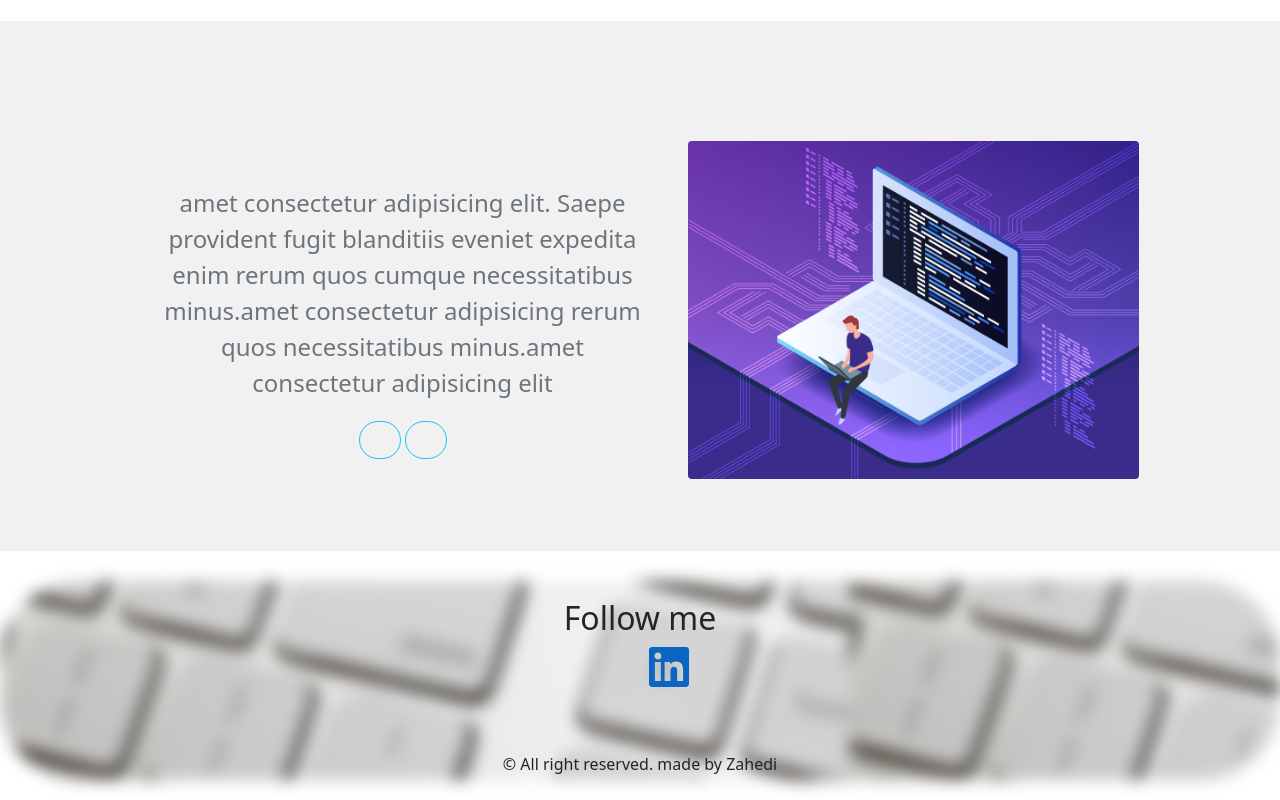
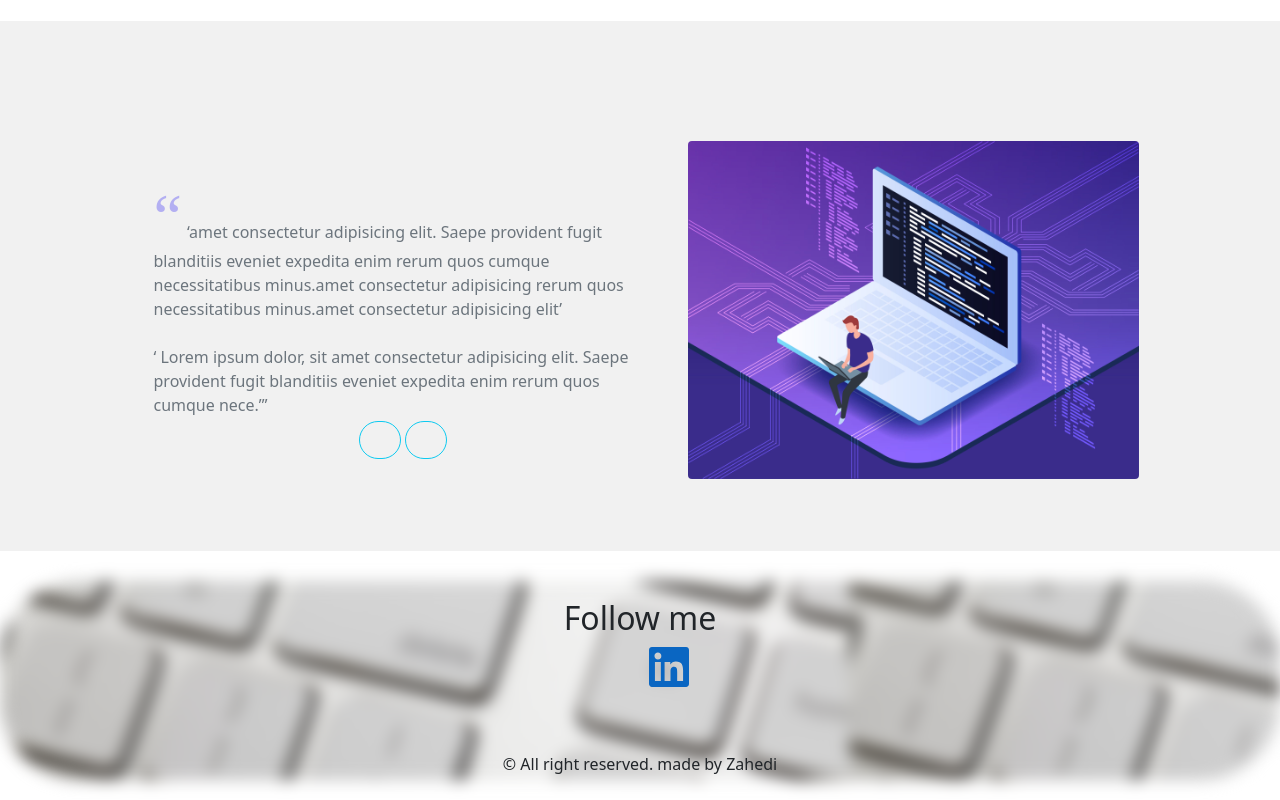
Before and after one commit to Mustafa-Zahedi/portfolio, a React (Create React App) app: page / in a window 1280 px wide. Shown: the part 2519-3319 px from the top of the page. Built offline with nearby package versions, Linux system fonts and the light colour scheme; some icons are missing.

Commit message:
text quote done

```diff
--- a/src/components/portofolio.jsx
+++ b/src/components/portofolio.jsx
@@ -23,7 +23,6 @@ const Portfolio = () => {
     ]);
   }, []);
 
-  console.log(projects);
   return (
     <section className="container-fluid-lg container-fluid-md container-fluid-sm completePage portfolio my-5">
       <div className="my-5 px-3 text-center">
--- a/src/components/quote.jsx
+++ b/src/components/quote.jsx
@@ -6,11 +6,11 @@ let reIndex = 0;
 
 function Quote(props) {
   const [quotes, setQuotes] = useState("");
-  console.log("quotes: ", quotes);
   const q = [
     " Lorem ipsum dolor, sit amet consectetur adipisicing elit. Saepe provident fugit blanditiis eveniet expedita enim rerum quos cumque nece.",
     "amet consectetur adipisicing elit. Saepe provident fugit blanditiis eveniet expedita enim rerum quos cumque necessitatibus minus.amet consectetur adipisicing rerum quos necessitatibus minus.amet consectetur adipisicing elit",
-    "adipisicing elit. Saepe provident fugit blanditiis eveniet expedita enim rerum quos cumque necessitatibus minus.amet consectetur adipisicing elit. Saepe provident fugit blanditiis eveniet expedita enim rerum quos cumque necessitatibus minus.",
+    "adipisicing elit. Saepe provident fugit blanditiis eveniet expedita enim rerum quos cumque necessitatibus minus.amet consectetur adipisicing elit. Saepe provident",
+    " fugit blanditiis eveniet expedita enim rerum quos cumque necessitatibus minus.",
   ];
 
   useEffect(() => {
@@ -37,14 +37,17 @@ function Quote(props) {
       e === "prev" ? handleClick("prev") : handleClick("next");
     }
   };
+
   return (
     <section className="quote min-vh-70">
       <div className="container-lg container-fluid-md py-4">
         <div className="row my-5 pt-5 justify-content-center">
           <div className="row col-md-6 col-sm-12 my-3 py-1">
-            <div className="col-12 p-lg-4 p-md-1 text-muted quoteHeight fs-4">
-              {quotes["a"]}
-            </div>
+            <q className="col-12 p-lg-4 p-md-1 text-muted text-start quoteHeight fs-6 moveAnimation">
+              <q>{quotes["a"]}</q> <br />
+              <br />
+              <q>{q[0]}</q>
+            </q>
             <div className="col-12 align-self-end">
               <div className="text-right">
                 <a
--- a/src/index.css
+++ b/src/index.css
@@ -62,6 +62,42 @@ code {
   height: 245px;
 }
 
+.moveAnimation::first-letter {
+  top: -0.75rem;
+  left: 0;
+  margin-right: 5px;
+  color: rgba(118, 109, 244, 0.5);
+  font-family: "around-icons";
+  font-size: 4rem;
+  font-weight: normal;
+  line-height: 1;
+}
+.moveAnimation {
+  -webkit-animation-name: fade;
+  -webkit-animation-duration: 1.5s;
+  animation-name: ease-out;
+  animation-duration: 1.5s;
+  transition: 0.1s linear;
+}
+
+@-webkit-keyframes fade {
+  from {
+    opacity: 0.4;
+  }
+  to {
+    opacity: 1;
+  }
+}
+
+@keyframes fade {
+  from {
+    opacity: 0.4;
+  }
+  to {
+    opacity: 1;
+  }
+}
+
 .abilitiesFront {
   overflow: auto;
   position: relative;
```
Also changed, not shown: public/blqSign.jpg (added).
